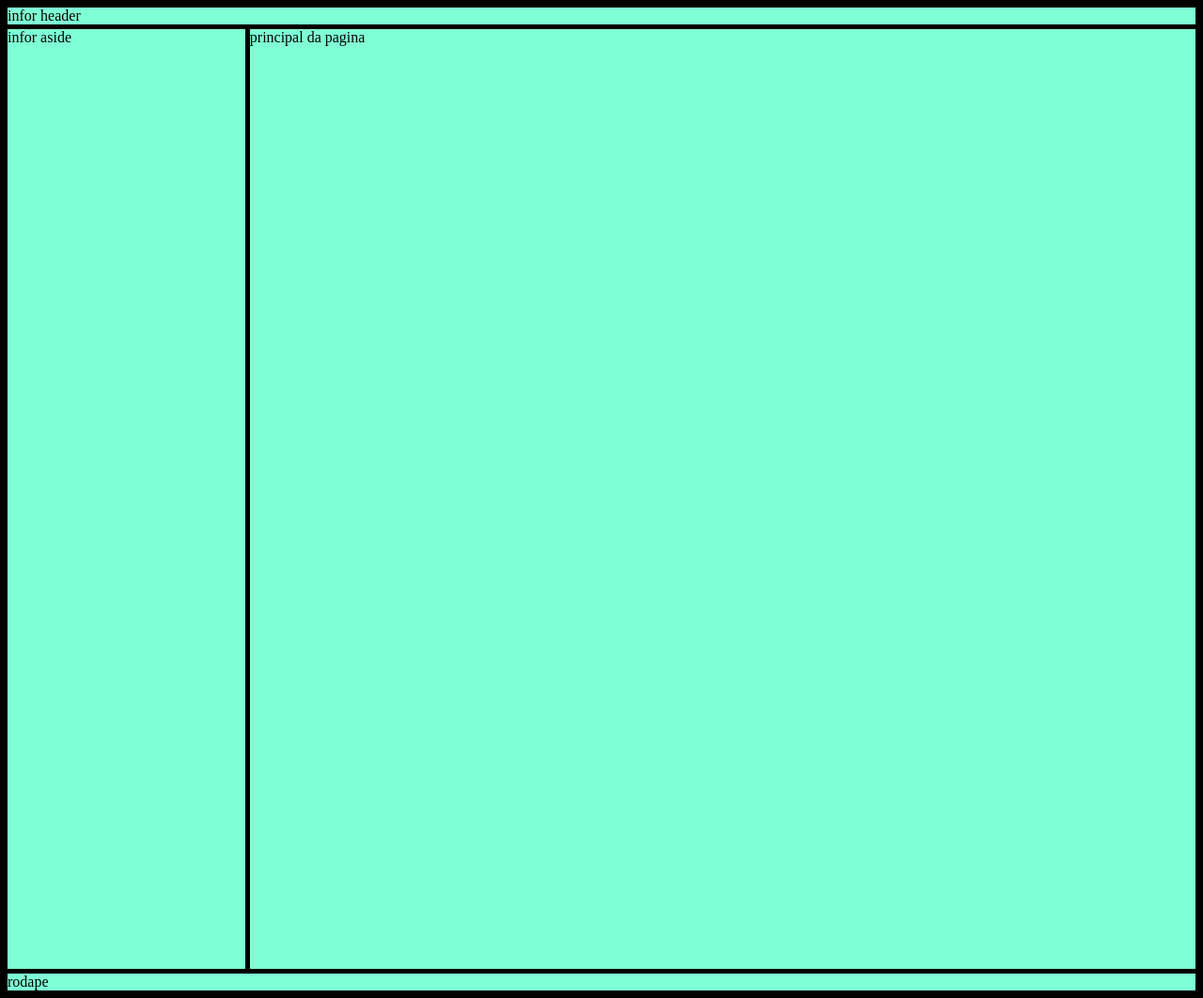
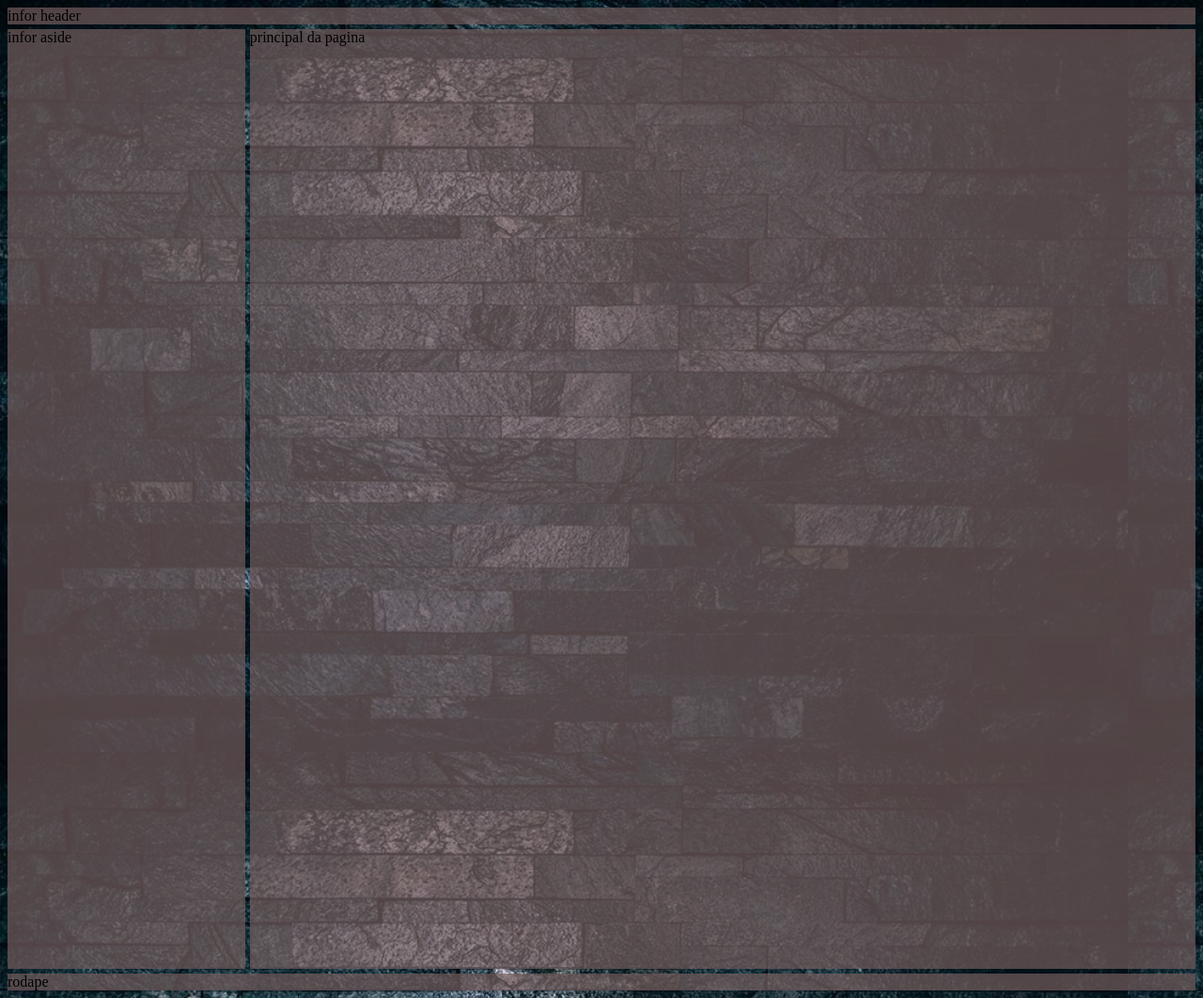
Before and after one commit to jorcuvichwagner/grid, a plain HTML site: page index.html in a window 1280 px wide. Shown: the whole page at 94% size. Drawn offline with Linux system fonts and the light colour scheme.

Commit message:
Add files via upload

```diff
--- a/style.css
+++ b/style.css
@@ -1,5 +1,6 @@
 body{
     background-color: black;
+    background-image: url(fundo.jpg);
     display: grid;
     grid-template-areas:
         "cab cab cab"
@@ -24,5 +25,5 @@ footer{
 }
 
 header, aside, main, footer{
-    background-color: aquamarine;
+    background-color: rgba(116, 93, 93, 0.7);
 }
```
Also changed, not shown: fundo.jpg (added).
